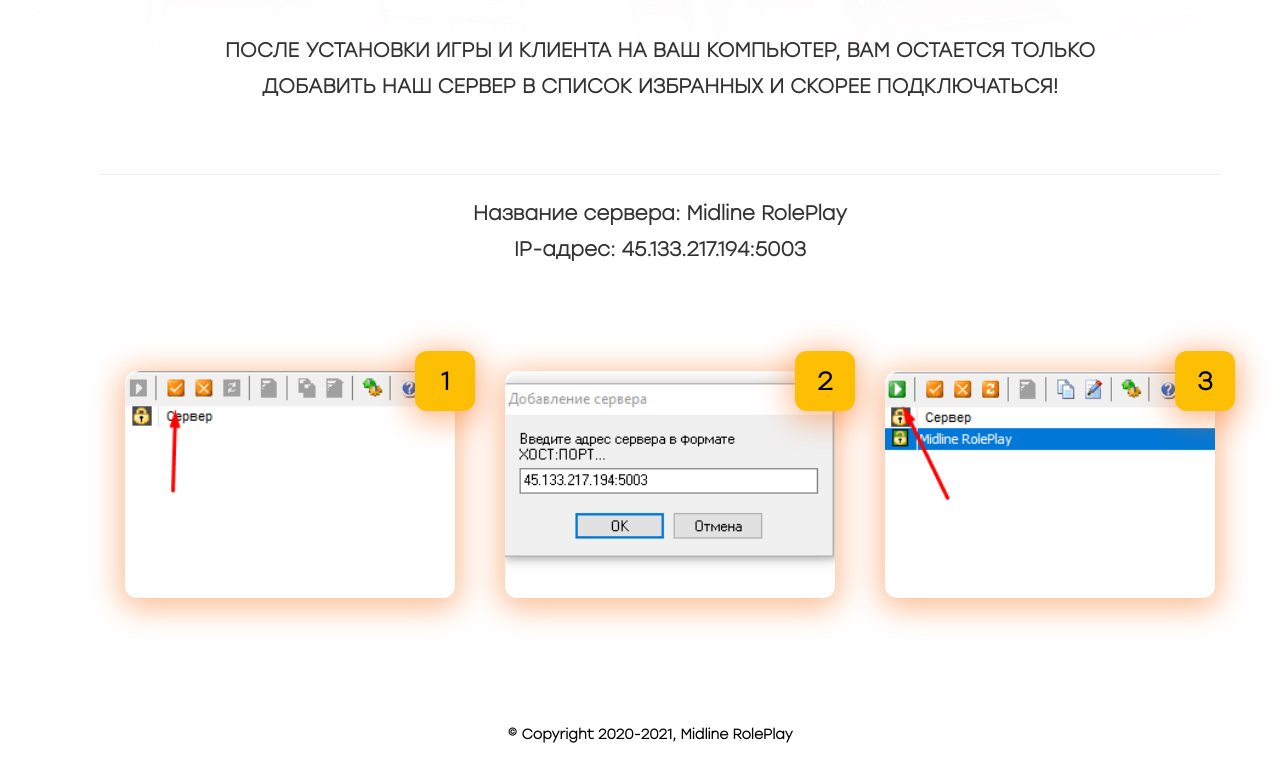
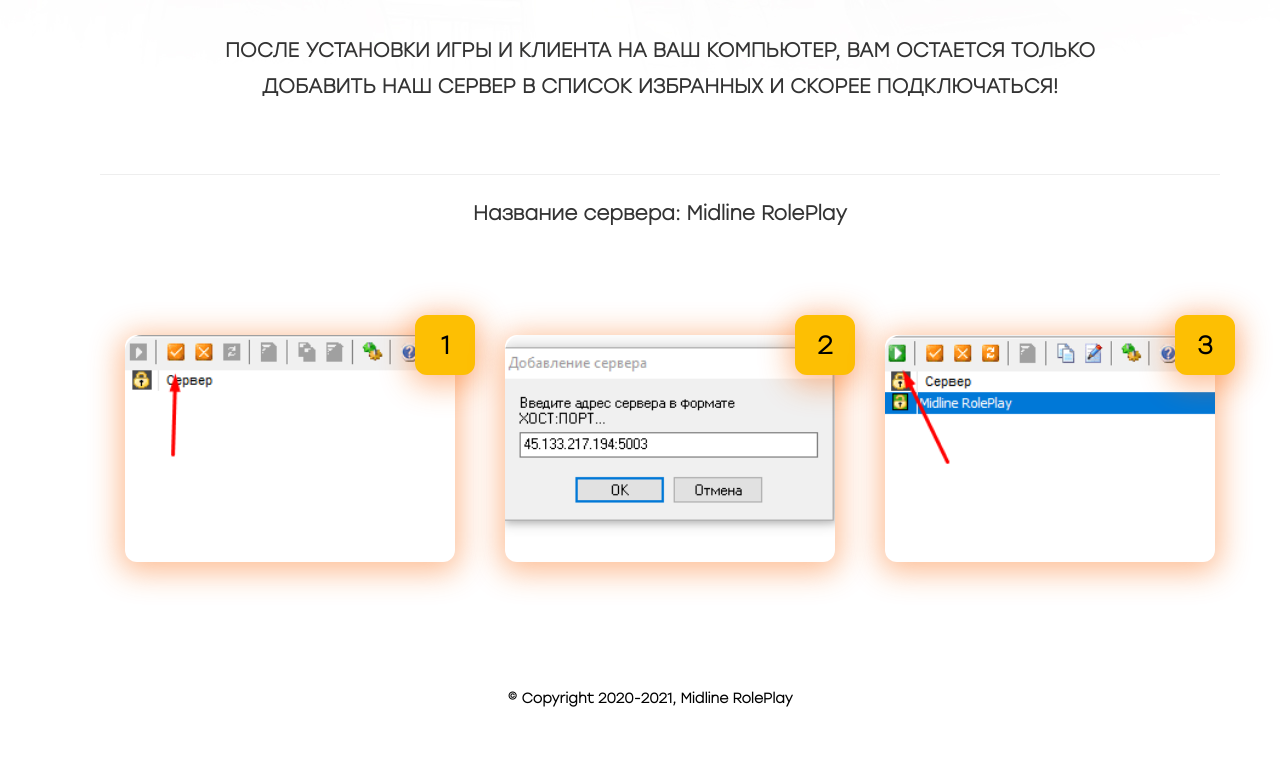
Before and after one commit to Daniyarmh/daniyarmh.github.com, a plain HTML site: page start.html in a window 1280 px wide. Shown: the part 945-1727 px from the top of the page. Drawn offline with nearby package versions, Linux system fonts and the light colour scheme; a script that the page names is missing; files whose address does not match are found by name.

Commit message:
Update start.html

```diff
--- a/start.html
+++ b/start.html
@@ -96,7 +96,7 @@
         <div class="row">
           <div class="col-md-12 text-center serv-id">
             <p>Название сервера: Midline RolePlay</p>
-			<p>IP-адрес: 45.133.217.194:5003</p>
+			<p></p>
           </div>
         </div>
         <div class="row">
```
